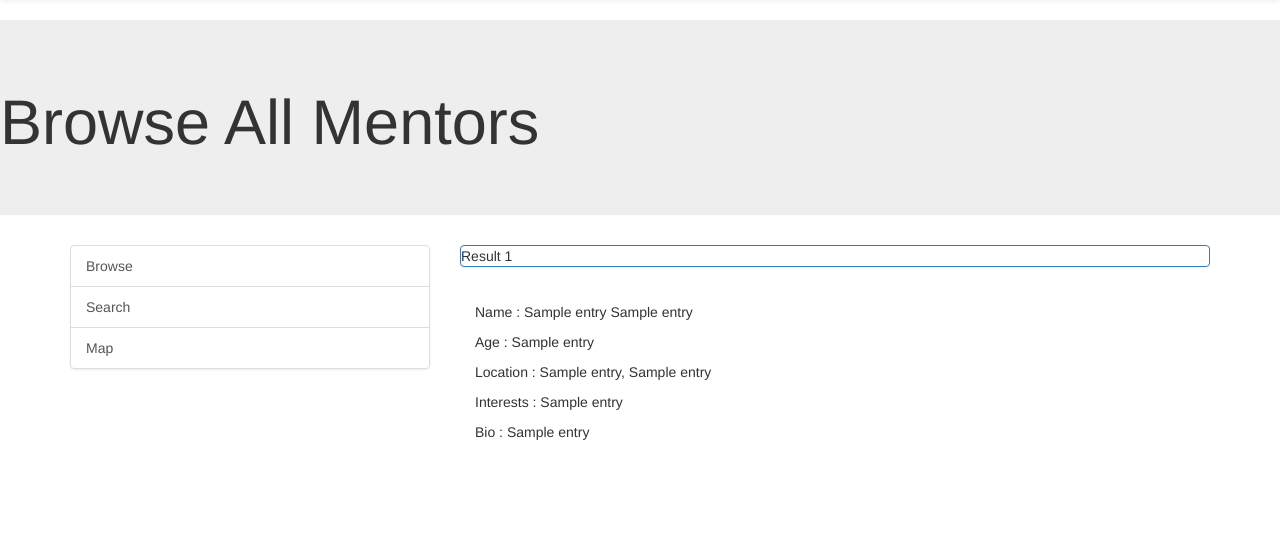
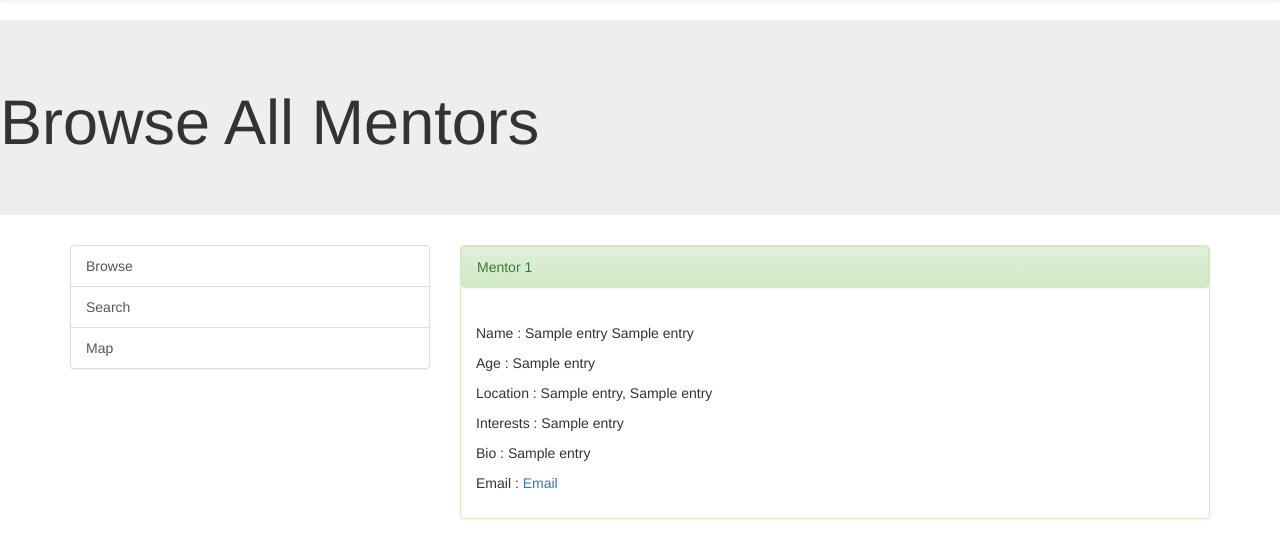
Before and after one commit to ayyelle/LadyProblemsHackathon, a Flask app: template templates/browse.html in a window 1280 px wide. Shown: the part 52-610 px from the top of the page. Run offline with Flask 2, Linux system fonts and the light colour scheme; the template is opened without the code that fills it: most values are stand-ins (such as "Sample title", 1, 10 or a date in 2020); some libraries are stand-ins or nearby versions.

Commit message:
Added email to results in app.py and styled panels.

```diff
--- a/app.py
+++ b/app.py
@@ -141,7 +141,10 @@ def browse():
 			local_list.append(results[id]["city"])
 			local_list.append(results[id]["country"])
 			local_list.append(results[id]["interests"])
+			print(results[id]["interests"])
 			local_list.append(results[id]["bio"])
+			local_list.append(results[id]["email"])
+			print (results[id]["email"])
 			return_list.append(local_list)
 			count = count + 1
 
--- a/templates/browse.html
+++ b/templates/browse.html
@@ -85,14 +85,20 @@
 
     {% for entry in return_list %}
 
-
-    <div class="panel panel-primary" >Result {{ entry[0] }}</div>
+<div class="panel panel-success">
+    <div class="panel panel-heading " >Mentor {{ entry[0] }}</div>
             <div class="panel-body" id = {{entry[0]}}>
                  <p class = "itemID">Name : {{ entry[1] }} {{ entry[2]}}</p>
                  <p>Age : {{ entry[3] }}</p>
                  <p>Location : {{ entry[4] }}, {{ entry[5]}}</p>
-                 <p>Interests : {{ entry[6] }}</p>
+                <!--  Need to add ability to add multiple interests in createProfile section
+                {% for interest in entry[6] %}
+                 <p>Interests : {{interest}}</p>
+                 {% endfor %} -->
+                 <p>Interests : {{entry[6]}}</p>
                  <p>Bio : {{ entry[7] }}</p>
+                 <p>Email : <a href="mailto:{{entry[8]}}">Email</a></p>
+            </div>
             </div>
 
     {% endfor %}
```
